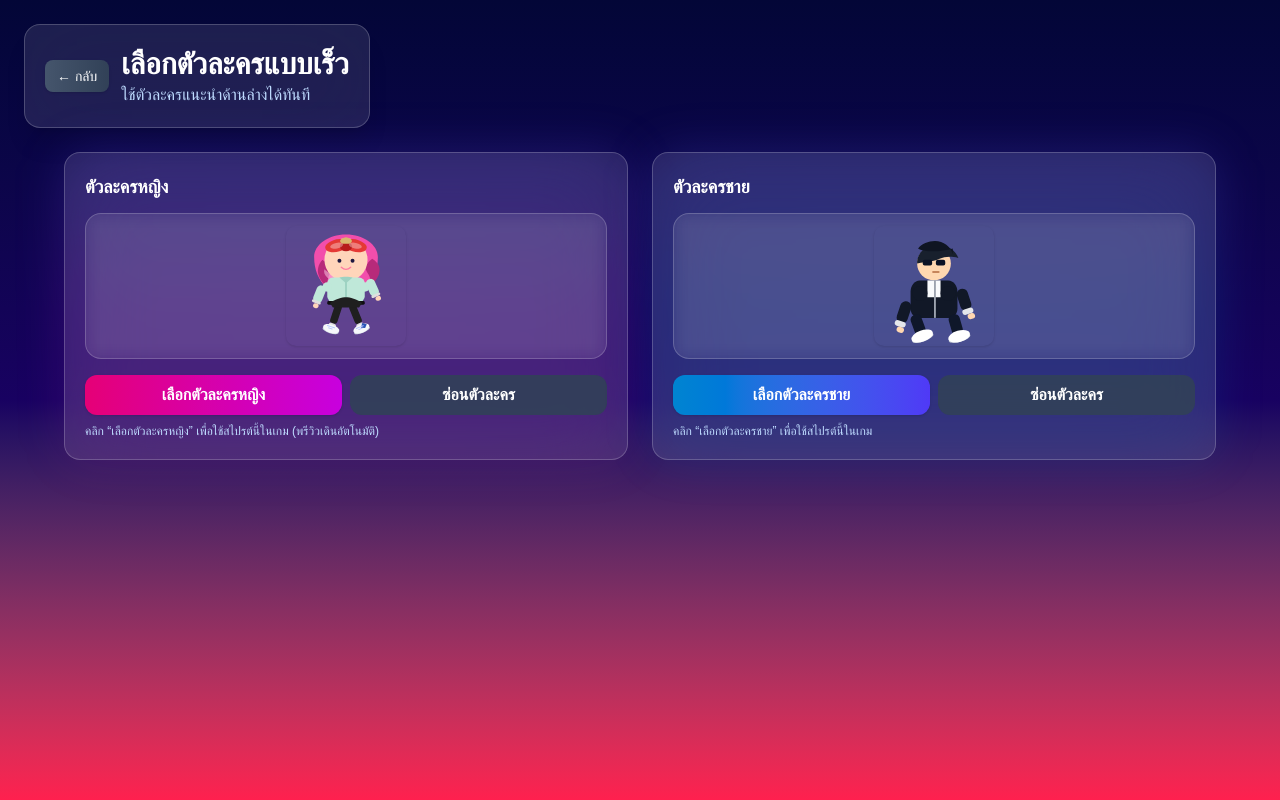
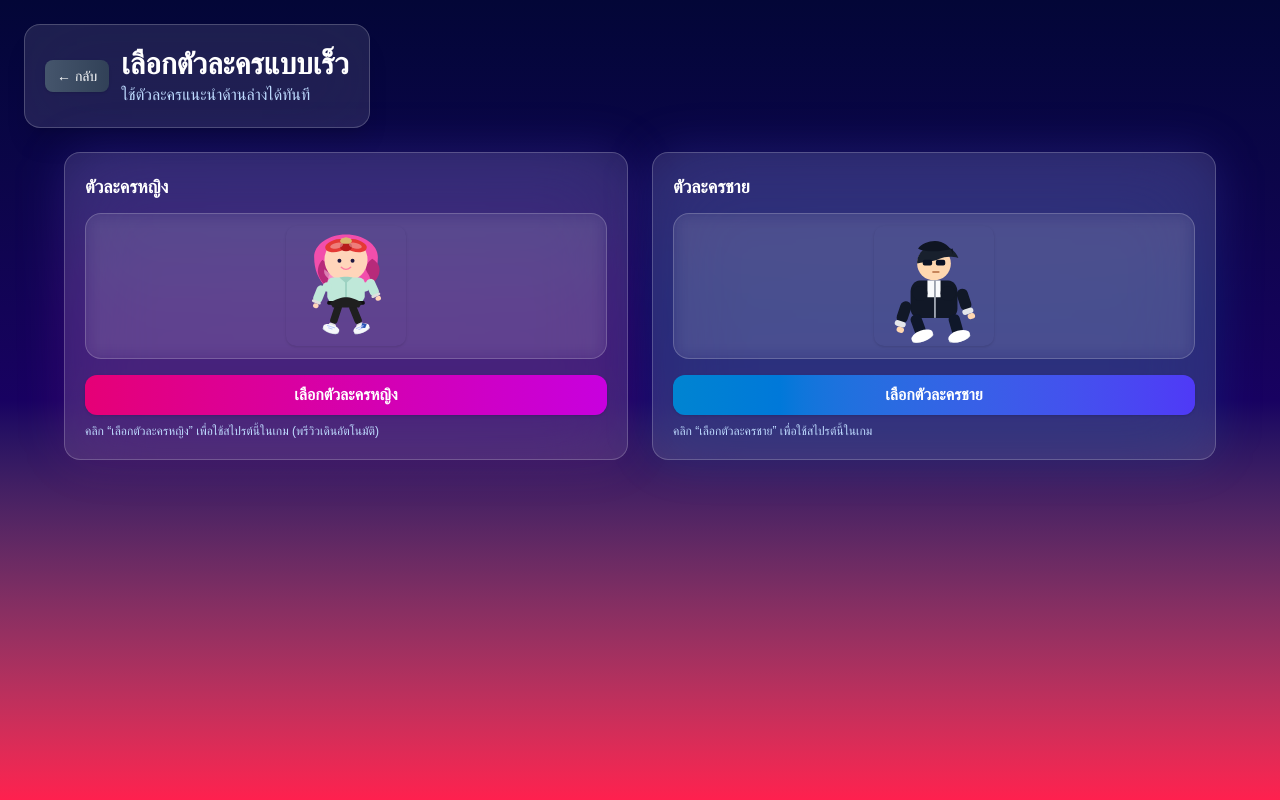
Before and after one commit to Audomsak14/quiz-quest, a Next.js app in the folder frontend/: page /StudentDashboard/character in a window 1280 px wide. Built offline with nearby package versions, Linux system fonts and the light colour scheme.

Commit message:
Remove hide character button

```diff
--- a/frontend/src/app/StudentDashboard/character/page.js
+++ b/frontend/src/app/StudentDashboard/character/page.js
@@ -356,7 +356,6 @@ export default function CharacterMaleFemaleChoice() {
               >
                 เลือกตัวละครหญิง
               </button>
-              <button onClick={async()=>{ profileStorage.setImage(''); profileStorage.setCharacterId(''); await Swal.fire({icon:'success',title:'ซ่อนตัวละครแล้ว',timer:900,showConfirmButton:false}); router.back(); }} className="px-4 py-2 rounded-xl bg-slate-700/90 hover:bg-slate-800 text-white font-semibold w-full">ซ่อนตัวละคร</button>
             </div>
             <div className="mt-2 text-xs text-blue-200">คลิก “เลือกตัวละครหญิง” เพื่อใช้สไปรต์นี้ในเกม (พรีวิวเดินอัตโนมัติ)</div>
             </div>
@@ -380,7 +379,6 @@ export default function CharacterMaleFemaleChoice() {
                 >
                   เลือกตัวละครชาย
                 </button>
-                <button onClick={async()=>{ profileStorage.setImage(''); profileStorage.setCharacterId(''); await Swal.fire({icon:'success',title:'ซ่อนตัวละครแล้ว',timer:900,showConfirmButton:false}); router.back(); }} className="px-4 py-2 rounded-xl bg-slate-700/90 hover:bg-slate-800 text-white font-semibold w-full">ซ่อนตัวละคร</button>
               </div>
               <div className="mt-2 text-xs text-blue-200">คลิก “เลือกตัวละครชาย” เพื่อใช้สไปรต์นี้ในเกม</div>
             </div>
```
